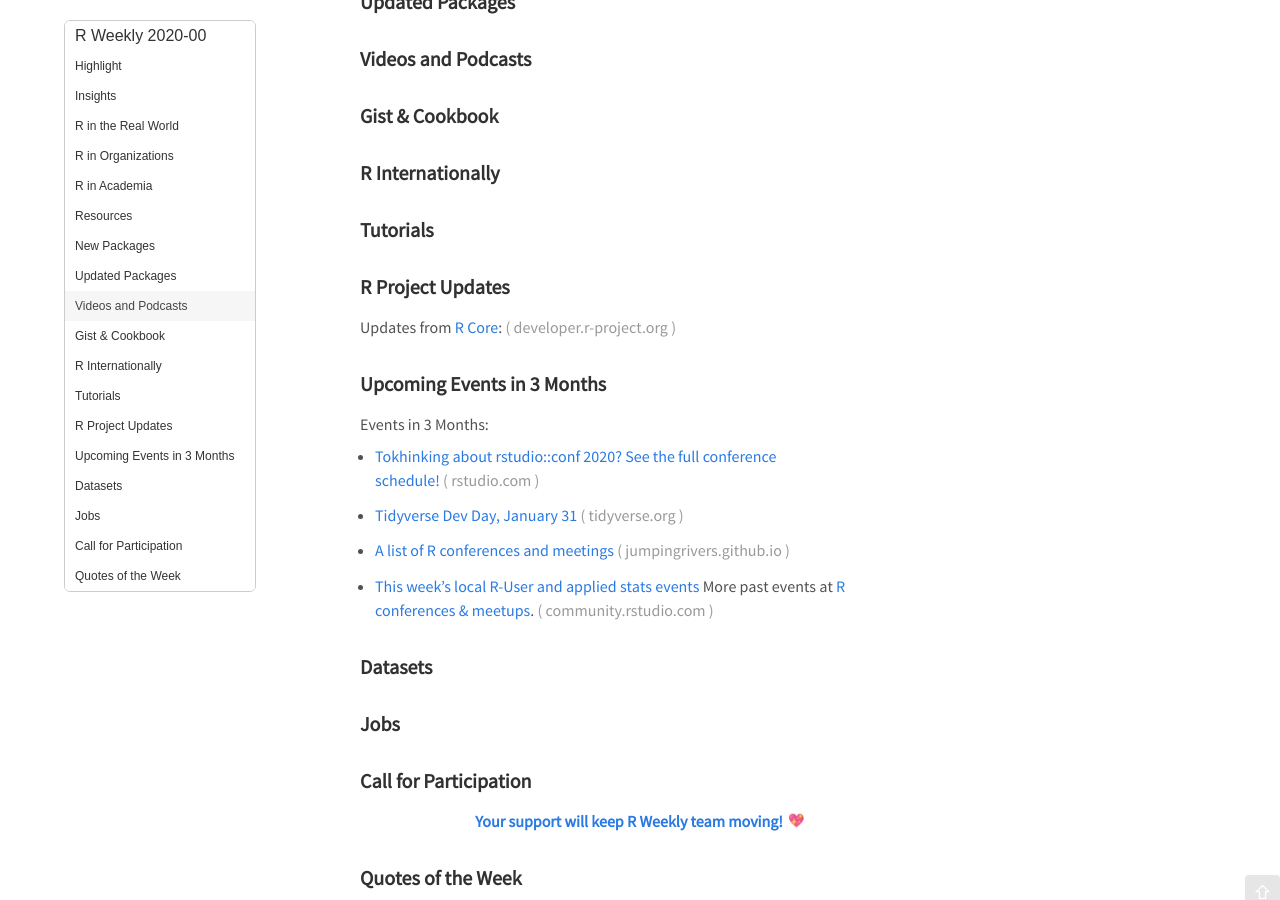
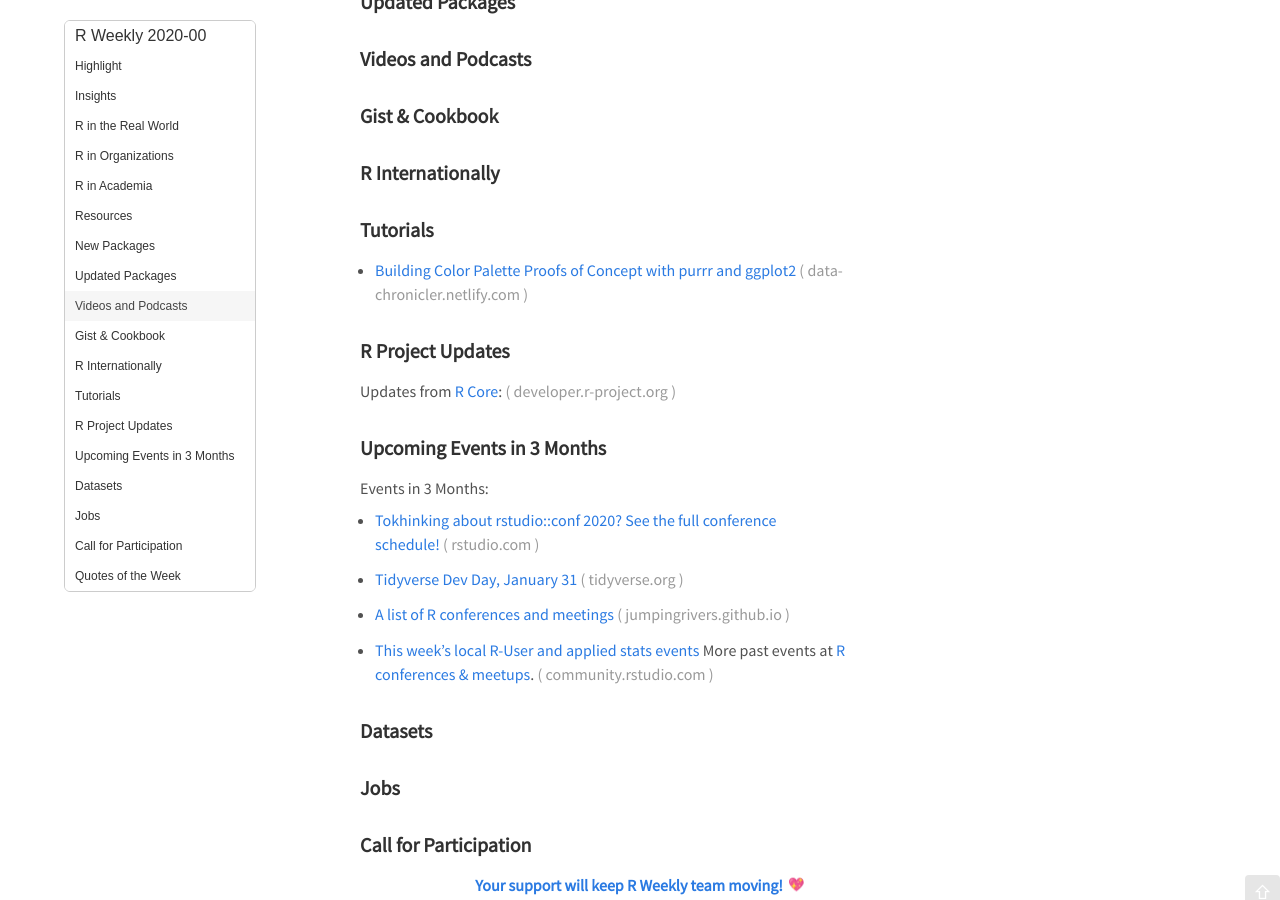
Before and after one commit to rweekly/rweekly.org, a Jekyll site: the page built from draft.md, in a window 1280 px wide and 900 px high, scrolled down 742 px. Built offline with Jekyll 4.4.1, drawn with Linux system fonts in a browser that asks for light colours; emoji names are drawn with the system emoji font; comment, search, counter and statistics services are not loaded.

Commit message:
Update draft.md

```diff
--- a/draft.md
+++ b/draft.md
@@ -64,7 +64,7 @@
 
 
 ###  Tutorials
-
++ [Building Color Palette Proofs of Concept with purrr and ggplot2](https://data-chronicler.netlify.com/2020/01/08/2019-12-30-building-color-palette-proof-of-concepts-with-purrr-and-ggplot2/)
 
 
 <!--<div class="post-more-begin></div><div class="post-more-end"></div>-->
```
